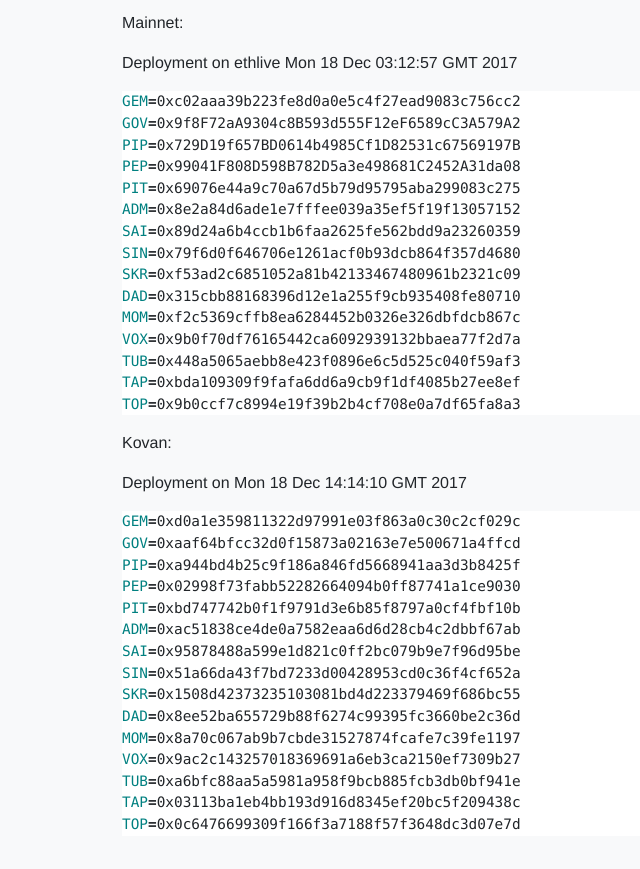
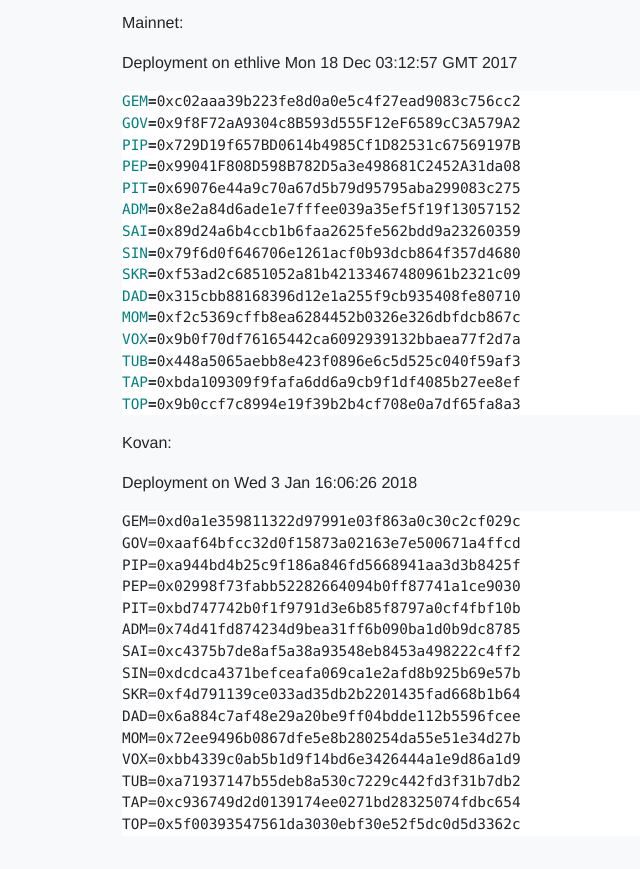
Before and after one commit to makerdao/developer.makerdao.com, a Jekyll site: the page built from dai/1/api/index.md, in a window 1280 px wide and 900 px high, scrolled down 1323 px. Shown: the top 869 px of the window, without its empty margins (248-888 px from the left). Built offline with Jekyll 4.4.1, drawn with Linux system fonts in a browser that asks for light colours; nearby versions of some CDN libraries.

Commit message:
update kovan addresses

````diff
--- a/dai/1/api/index.md
+++ b/dai/1/api/index.md
@@ -81,22 +81,22 @@ TOP=0x9b0ccf7c8994e19f39b2b4cf708e0a7df65fa8a3
 
 Kovan:
 
-Deployment on Mon 18 Dec 14:14:10 GMT 2017
+Deployment on Wed 3 Jan 16:06:26 2018
 
-```bash
+```
 GEM=0xd0a1e359811322d97991e03f863a0c30c2cf029c
 GOV=0xaaf64bfcc32d0f15873a02163e7e500671a4ffcd
 PIP=0xa944bd4b25c9f186a846fd5668941aa3d3b8425f
 PEP=0x02998f73fabb52282664094b0ff87741a1ce9030
 PIT=0xbd747742b0f1f9791d3e6b85f8797a0cf4fbf10b
-ADM=0xac51838ce4de0a7582eaa6d6d28cb4c2dbbf67ab
-SAI=0x95878488a599e1d821c0ff2bc079b9e7f96d95be
-SIN=0x51a66da43f7bd7233d00428953cd0c36f4cf652a
-SKR=0x1508d42373235103081bd4d223379469f686bc55
-DAD=0x8ee52ba655729b88f6274c99395fc3660be2c36d
-MOM=0x8a70c067ab9b7cbde31527874fcafe7c39fe1197
-VOX=0x9ac2c143257018369691a6eb3ca2150ef7309b27
-TUB=0xa6bfc88aa5a5981a958f9bcb885fcb3db0bf941e
-TAP=0x03113ba1eb4bb193d916d8345ef20bc5f209438c
-TOP=0x0c6476699309f166f3a7188f57f3648dc3d07e7d
+ADM=0x74d41fd874234d9bea31ff6b090ba1d0b9dc8785
+SAI=0xc4375b7de8af5a38a93548eb8453a498222c4ff2
+SIN=0xdcdca4371befceafa069ca1e2afd8b925b69e57b
+SKR=0xf4d791139ce033ad35db2b2201435fad668b1b64
+DAD=0x6a884c7af48e29a20be9ff04bdde112b5596fcee
+MOM=0x72ee9496b0867dfe5e8b280254da55e51e34d27b
+VOX=0xbb4339c0ab5b1d9f14bd6e3426444a1e9d86a1d9
+TUB=0xa71937147b55deb8a530c7229c442fd3f31b7db2
+TAP=0xc936749d2d0139174ee0271bd28325074fdbc654
+TOP=0x5f00393547561da3030ebf30e52f5dc0d5d3362c
 ```
````
